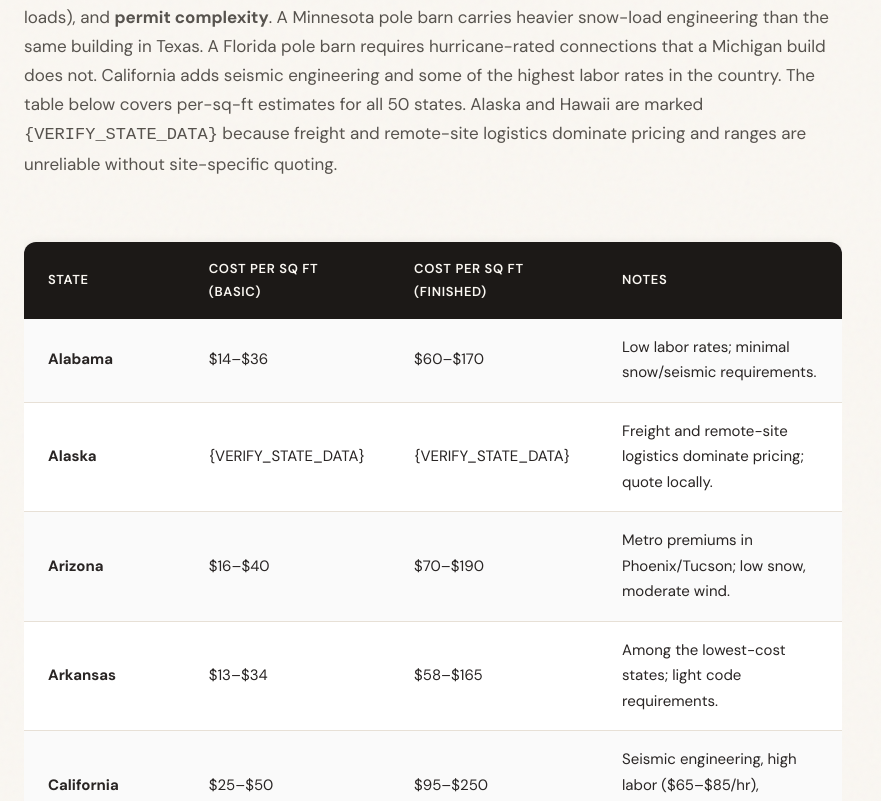
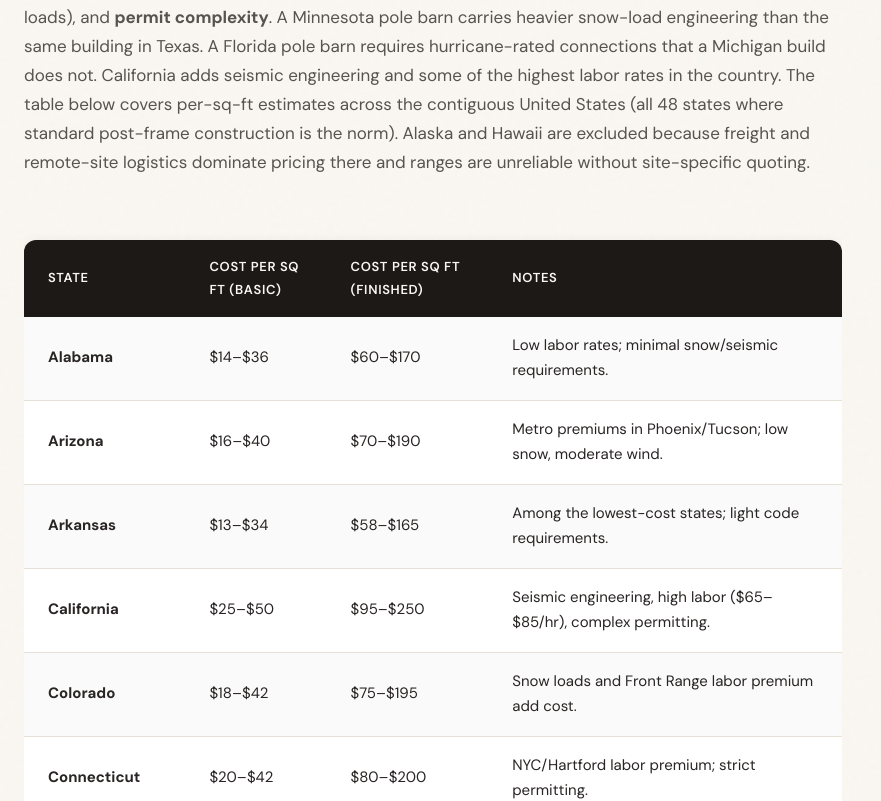
Before and after one commit to justmattg/PoleBarnFinderDirectory, a Next.js app: page /cost-guide in a window 1280 px wide. Shown: the part 5530-6331 px from the top of the page, without its empty margins (0-881 px from the left). Built offline with nearby package versions, Linux system fonts and the light colour scheme.

Commit message:
chore(cost-guide): remove AK/HI rows, ship 48-state table

```diff
--- a/app/cost-guide/page.tsx
+++ b/app/cost-guide/page.tsx
@@ -117,15 +117,14 @@ export default function CostGuidePage() {
     ]
   };
 
-  // Full 50-state cost estimates for 2026. Ranges are derived from national
-  // baseline ($15–$40 basic, $65–$200 finished per sq ft) adjusted for regional
-  // labor markets, snow/wind/seismic code requirements, and builder density.
-  // All figures are estimates. AK and HI are marked {VERIFY_STATE_DATA} because
-  // freight and remote logistics make per-sq-ft ranges unreliable without
-  // site-specific quoting.
+  // Contiguous-US (48-state) cost estimates for 2026. Ranges are derived from
+  // a national baseline ($15–$40 basic, $65–$200 finished per sq ft) adjusted
+  // for regional labor markets, snow/wind/seismic code requirements, and
+  // builder density. All figures are estimates. Alaska and Hawaii are
+  // intentionally excluded because freight and remote-site logistics make
+  // per-sq-ft ranges unreliable without site-specific quoting.
   const stateRows: { state: string; basic: string; finished: string; notes: string }[] = [
     { state: 'Alabama',       basic: '$14–$36',  finished: '$60–$170',  notes: 'Low labor rates; minimal snow/seismic requirements.' },
-    { state: 'Alaska',        basic: '{VERIFY_STATE_DATA}', finished: '{VERIFY_STATE_DATA}', notes: 'Freight and remote-site logistics dominate pricing; quote locally.' },
     { state: 'Arizona',       basic: '$16–$40',  finished: '$70–$190',  notes: 'Metro premiums in Phoenix/Tucson; low snow, moderate wind.' },
     { state: 'Arkansas',      basic: '$13–$34',  finished: '$58–$165',  notes: 'Among the lowest-cost states; light code requirements.' },
     { state: 'California',    basic: '$25–$50',  finished: '$95–$250',  notes: 'Seismic engineering, high labor ($65–$85/hr), complex permitting.' },
@@ -134,7 +133,6 @@ export default function CostGuidePage() {
     { state: 'Delaware',      basic: '$18–$40',  finished: '$75–$195',  notes: 'Moderate coastal wind loads; small builder pool.' },
     { state: 'Florida',       basic: '$20–$45',  finished: '$80–$210',  notes: 'Hurricane engineering adds $3,000–$8,000; Miami-Dade is top-tier.' },
     { state: 'Georgia',       basic: '$14–$36',  finished: '$60–$170',  notes: 'Low labor rates; minimal snow/seismic requirements.' },
-    { state: 'Hawaii',        basic: '{VERIFY_STATE_DATA}', finished: '{VERIFY_STATE_DATA}', notes: 'Freight and import logistics dominate pricing; quote locally.' },
     { state: 'Idaho',         basic: '$16–$40',  finished: '$70–$190',  notes: 'Snow loads add to truss pricing; moderate labor.' },
     { state: 'Illinois',      basic: '$16–$40',  finished: '$70–$190',  notes: 'Chicago metro premium; downstate pricing closer to baseline.' },
     { state: 'Indiana',       basic: '$14–$36',  finished: '$60–$170',  notes: 'One of the cheapest post-frame markets; strong builder density.' },
@@ -197,7 +195,7 @@ export default function CostGuidePage() {
           <article className="content-wrapper">
 
           <p>
-            A pole barn costs an average of <strong>$15 to $40 per square foot for a basic shell build</strong> and <strong>$65 to $200 per square foot for a fully finished build</strong> in 2026. A common 30x40 comes in around $18,000–$40,000 shell-only and $50,000–$135,000 finished, while a mid-size 40x60 lands near $36,000–$85,000 shell-only and $100,000–$260,000 finished. These ranges reflect current material and labor pricing and assume a standard post-frame structure on a prepared site. Your final number is driven by three things: the size of the building, the state (and sometimes the county) you are building in, and how far past a weather-tight shell you take the finish. This guide covers size-specific costs for nine common footprints, state-by-state pricing across all 50 states, and a detailed breakdown of every line item that moves the bottom line.
+            A pole barn costs an average of <strong>$15 to $40 per square foot for a basic shell build</strong> and <strong>$65 to $200 per square foot for a fully finished build</strong> in 2026. A common 30x40 comes in around $18,000–$40,000 shell-only and $50,000–$135,000 finished, while a mid-size 40x60 lands near $36,000–$85,000 shell-only and $100,000–$260,000 finished. These ranges reflect current material and labor pricing and assume a standard post-frame structure on a prepared site. Your final number is driven by three things: the size of the building, the state (and sometimes the county) you are building in, and how far past a weather-tight shell you take the finish. This guide covers size-specific costs for nine common footprints, state-by-state pricing across the contiguous United States, and a detailed breakdown of every line item that moves the bottom line.
           </p>
 
           <h2>Average Pole Barn Cost in 2026</h2>
@@ -293,7 +291,7 @@ export default function CostGuidePage() {
 
           <h2>Pole Barn Cost by State in 2026</h2>
           <p>
-            State-level pricing varies by 30–40% across the country in 2026. Four forces drive regional cost variance: <strong>labor rates</strong>, <strong>material shipping costs</strong>, <strong>climate-driven engineering</strong> (snow, wind, and seismic loads), and <strong>permit complexity</strong>. A Minnesota pole barn carries heavier snow-load engineering than the same building in Texas. A Florida pole barn requires hurricane-rated connections that a Michigan build does not. California adds seismic engineering and some of the highest labor rates in the country. The table below covers per-sq-ft estimates for all 50 states. Alaska and Hawaii are marked <code>{'{VERIFY_STATE_DATA}'}</code> because freight and remote-site logistics dominate pricing and ranges are unreliable without site-specific quoting.
+            State-level pricing varies by 30–40% across the country in 2026. Four forces drive regional cost variance: <strong>labor rates</strong>, <strong>material shipping costs</strong>, <strong>climate-driven engineering</strong> (snow, wind, and seismic loads), and <strong>permit complexity</strong>. A Minnesota pole barn carries heavier snow-load engineering than the same building in Texas. A Florida pole barn requires hurricane-rated connections that a Michigan build does not. California adds seismic engineering and some of the highest labor rates in the country. The table below covers per-sq-ft estimates across the contiguous United States (all 48 states where standard post-frame construction is the norm). Alaska and Hawaii are excluded because freight and remote-site logistics dominate pricing there and ranges are unreliable without site-specific quoting.
           </p>
 
           <div style={{ overflowX: 'auto' }}>
@@ -448,7 +446,7 @@ export default function CostGuidePage() {
             Smaller buildings cost more per square foot than larger ones. Fixed costs — permit fees, mobilization, engineering, crew setup — get amortized across less area on a small footprint. A 24x30 shell often runs $18–$25 per sq ft, while a 40x60 shell runs $15–$20 per sq ft and a 50x100 shell can run $14–$18 per sq ft. If a per-sq-ft quote looks unusually low for a small footprint, confirm what is and is not included.
           </p>
           <p>
-            Regional variance is significant. California, Massachusetts, New Jersey, and Washington sit at the top of the range. Oklahoma, Arkansas, Mississippi, and Indiana sit near the bottom. See the state table above for per-sq-ft ranges across all 50 states. Finish level drives the biggest gap: the same 40x60 shell at $20 per sq ft can become $140 per sq ft finished once insulation, electrical, plumbing, concrete, and interior finishing are added. Treat shell-only per-sq-ft quotes and finished per-sq-ft quotes as two different numbers.
+            Regional variance is significant. California, Massachusetts, New Jersey, and Washington sit at the top of the range. Oklahoma, Arkansas, Mississippi, and Indiana sit near the bottom. See the state table above for per-sq-ft ranges across the contiguous 48 states. Finish level drives the biggest gap: the same 40x60 shell at $20 per sq ft can become $140 per sq ft finished once insulation, electrical, plumbing, concrete, and interior finishing are added. Treat shell-only per-sq-ft quotes and finished per-sq-ft quotes as two different numbers.
           </p>
 
           <h2>How to Reduce Pole Barn Cost</h2>
```
